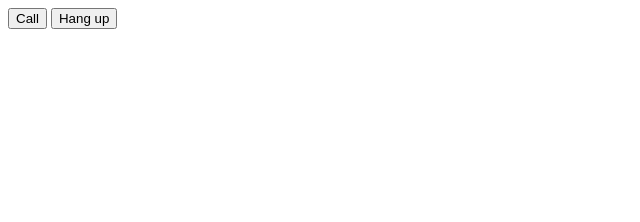
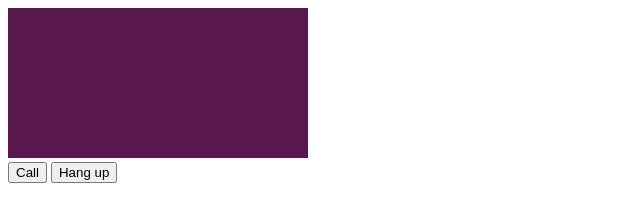
Before and after one commit to leaysgur/webrtc-e2e, a website: page pages/1/index.html in a window 1280 px wide. Shown: the whole page, without its empty margins (0-640 px from the left). Drawn offline with nearby package versions, Linux system fonts and the light colour scheme.

Commit message:
Test video rendered

```diff
--- a/package.json
+++ b/package.json
@@ -3,7 +3,9 @@
   "version": "1.0.0",
   "description": "",
   "scripts": {
-    "test": "testcafe -s ./screenshots --speed 0.8 chrome:headless,firefox:headless --app \"http-server ./pages -s\""
+    "test": "testcafe -s ./screenshots --speed 0.8 chrome:headless,firefox:headless --app \"http-server ./pages -s\"",
+    "_server": "http-server ./pages -s",
+    "_tc": "testcafe -s ./screenshots --speed 0.8"
   },
   "keywords": [],
   "author": "",
--- a/pages/1/index.html
+++ b/pages/1/index.html
@@ -6,6 +6,10 @@
 </head>
 <body>
   <section>
+    <div>
+      <canvas ></canvas>
+      <video autoplay></video>
+    </div>
     <div>
       <button id="tc-call">Call</button>
       <button id="tc-hangup">Hang up</button>
--- a/pages/1/main.js
+++ b/pages/1/main.js
@@ -6,13 +6,28 @@ pc2.onicecandidate = ev => ev.candidate && pc1.addIceCandidate(ev.candidate);
 
 pc2.addEventListener('track', ev => {
   console.log('[tc] ontrack called', ev);
+  $('video').get(0).srcObject = ev.streams[0];
 }, { once: true });
 
 $('button').eq(0).on('click', call);
 $('button').eq(1).on('click', hangUp);
 
+drawCanvas();
+function drawCanvas() {
+  const canvas = $('canvas').get(0);
+  const ctx = canvas.getContext('2d');
+
+  setInterval(() => {
+    const r = Math.floor(Math.random() * 255);
+    const g = Math.floor(Math.random() * 255);
+    const b = Math.floor(Math.random() * 255);
+    ctx.fillStyle = `rgb(${r},${g},${b})`;
+    ctx.fillRect(0, 0, canvas.width, canvas. height);
+  }, 500);
+}
+
 async function call() {
-  const { stream } = new AudioContext().createMediaStreamDestination();
+  const stream = $('canvas').get(0).captureStream();
   stream.getTracks().forEach(track => pc1.addTrack(track, stream));
 
   const offer = await pc1.createOffer({
```
Also changed, not shown: tests/1.js (+37 -5 lines).
